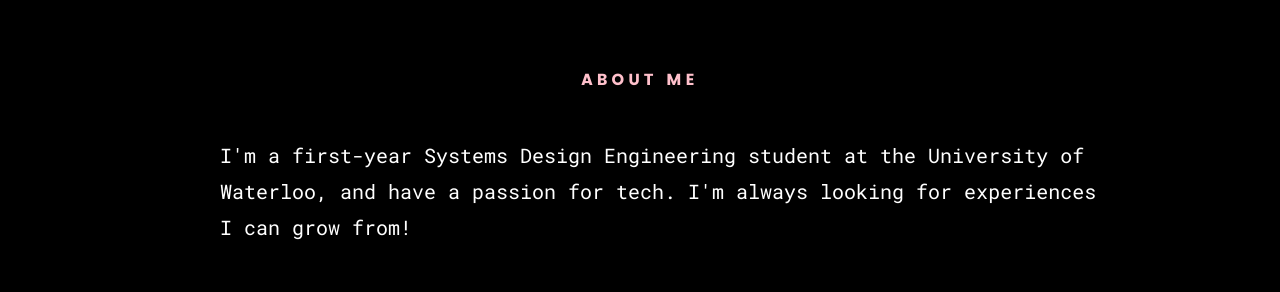
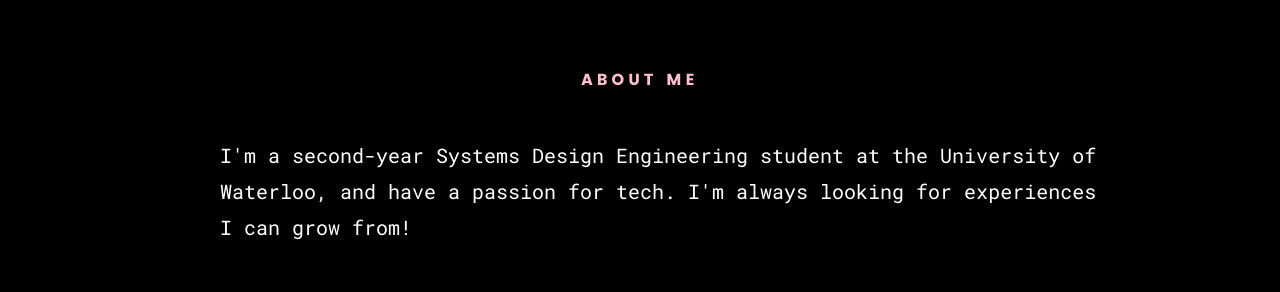
Before and after one commit to thesarahkhan/thesarahkhan.github.io, a website: page index.html in a window 1280 px wide. Shown: the part 1500-1792 px from the top of the page. Drawn offline with Linux system fonts and the light colour scheme; files whose address does not match are found by name.

Commit message:
Update index.html
updated year of study

```diff
--- a/index.html
+++ b/index.html
@@ -120,7 +120,7 @@
 
    			<div class="intro-info">
 
-   				<p class="lead"> I'm a first-year Systems Design Engineering student at the University of Waterloo, and have a passion for tech. I'm always looking for experiences I can grow from!</p>
+   				<p class="lead"> I'm a second-year Systems Design Engineering student at the University of Waterloo, and have a passion for tech. I'm always looking for experiences I can grow from!</p>
    			</div>
 
    		</div>
```
